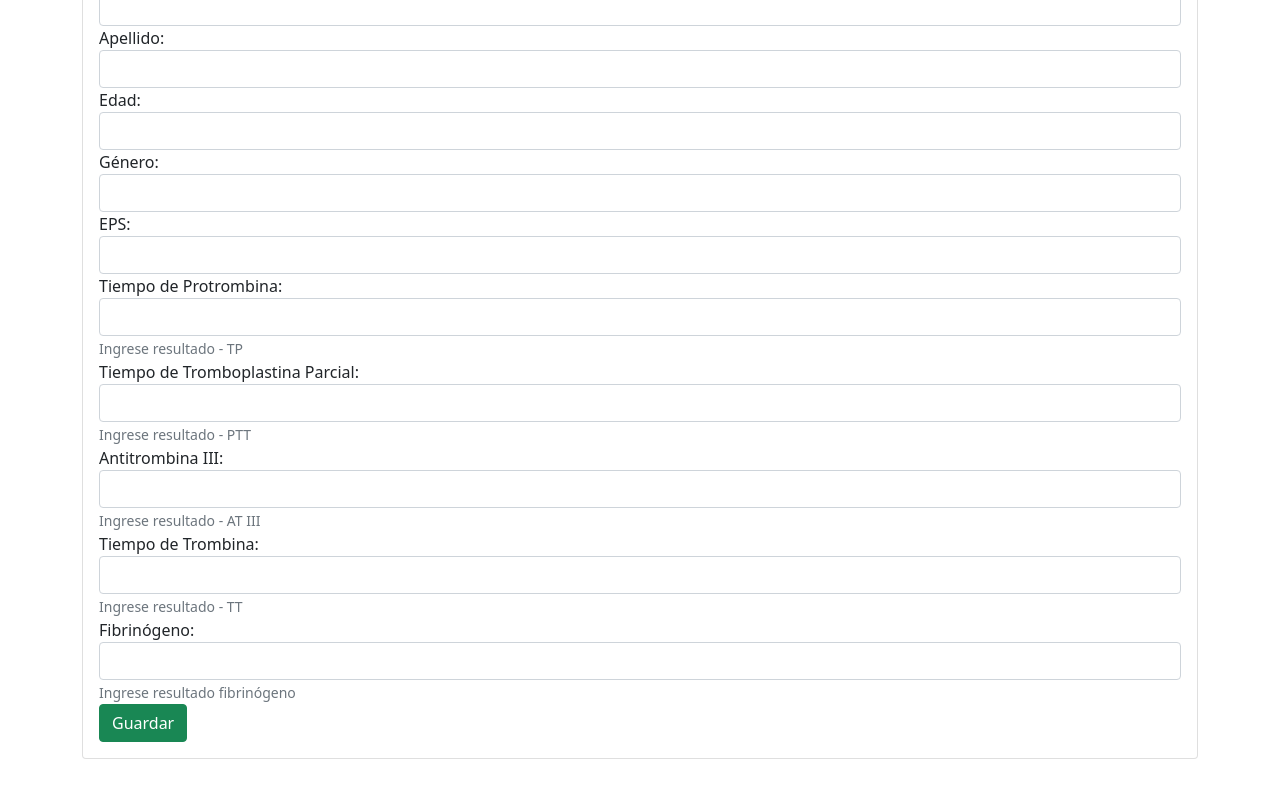
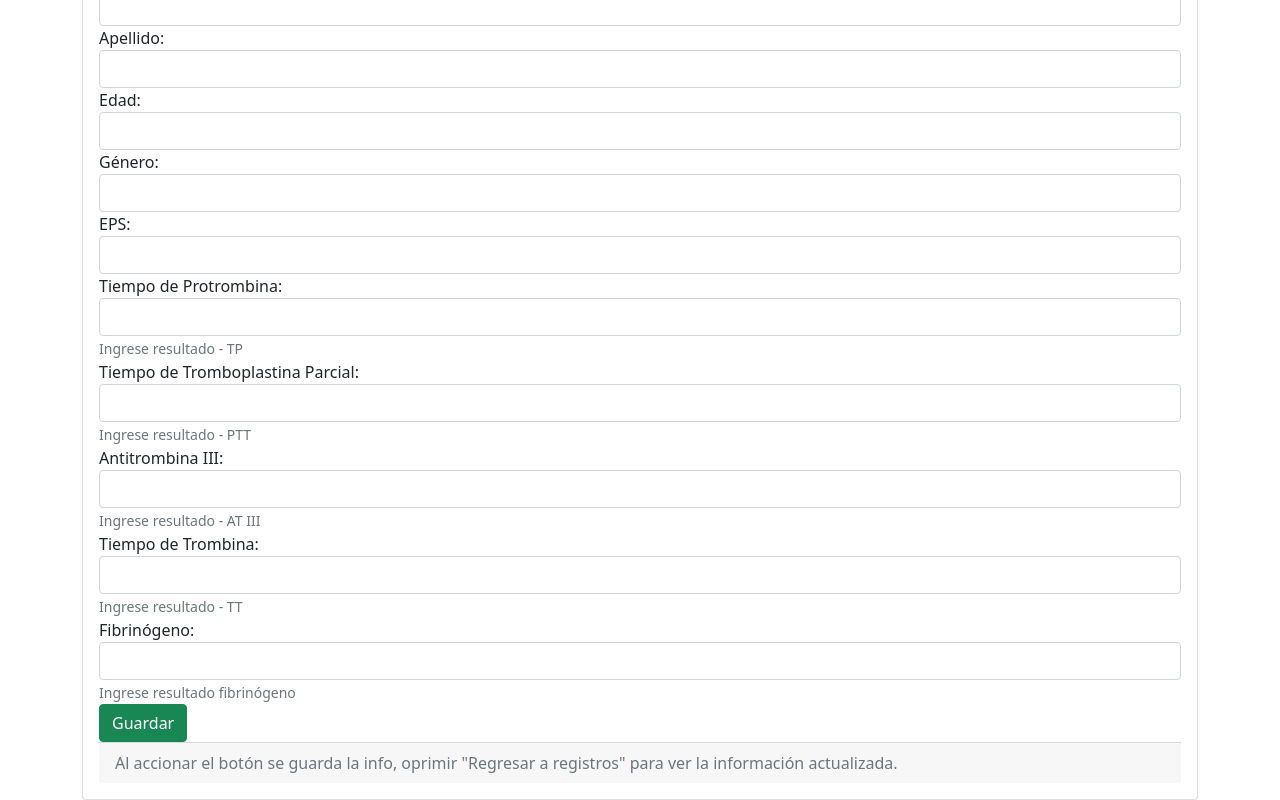
Before and after one commit to nathyfm/practica1, a Vue app: page /agregar in a window 1280 px wide. Shown: the part 250-1050 px from the top of the page. Before the commit the page ends 1009 px from the top, so only its background shows below. Built offline with nearby package versions, Linux system fonts and the light colour scheme.

Commit message:
Apunte al btn guardar

```diff
--- a/src/components/AgregarView.vue
+++ b/src/components/AgregarView.vue
@@ -69,6 +69,9 @@
                     </div>
                     <!-- Al accionar el boton se guarda la info -->
                     <button type="submit" class="btn btn-success">Guardar</button>
+                    <div class="card-footer text-muted">
+                        Al accionar el botón se guarda la info, oprimir "Regresar a registros" para ver la información actualizada.
+                    </div>
                 </form>
             </div>
         </div>
```
